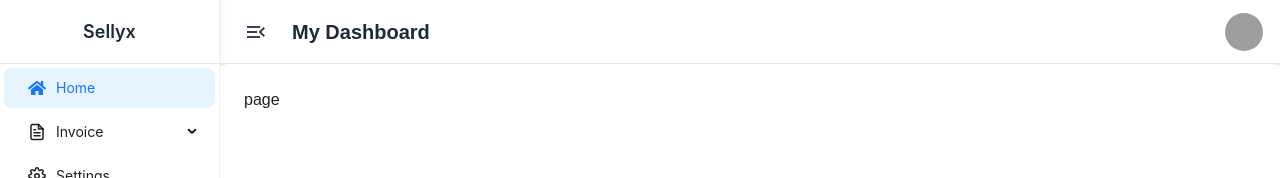
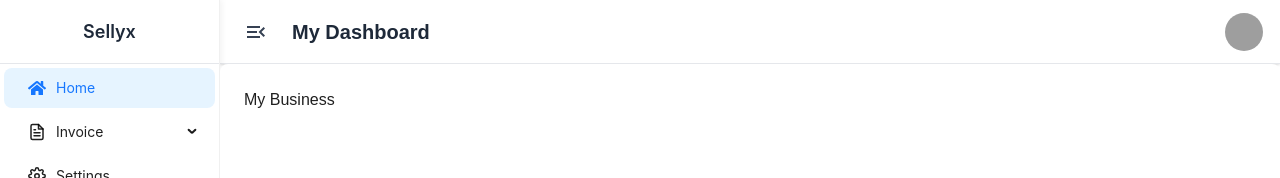
Before and after one commit to mahabur-rahman/invoice.softwarebd.live, a Next.js app: page /my-business in a window 1280 px wide. Shown: the top 178 px of the page. Built offline with nearby package versions, Linux system fonts and the light colour scheme; no server answers; grey boxes are pictures that could not be loaded.

Commit message:
chore: my business text change

```diff
--- a/app/(dashboard)/my-business/page.tsx
+++ b/app/(dashboard)/my-business/page.tsx
@@ -2,7 +2,7 @@ import React from 'react'
 
 const page = () => {
   return (
-    <div>page</div>
+    <div>My Business</div>
   )
 }
 
```
